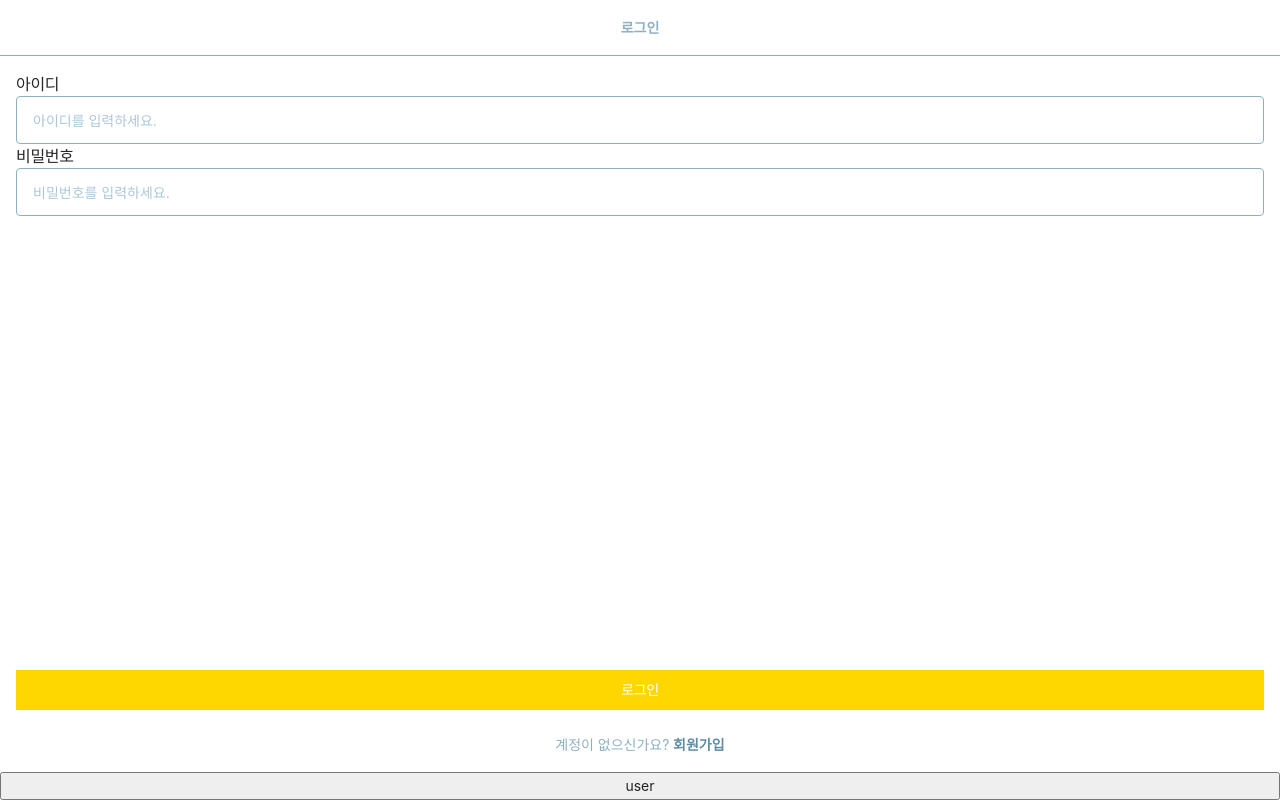
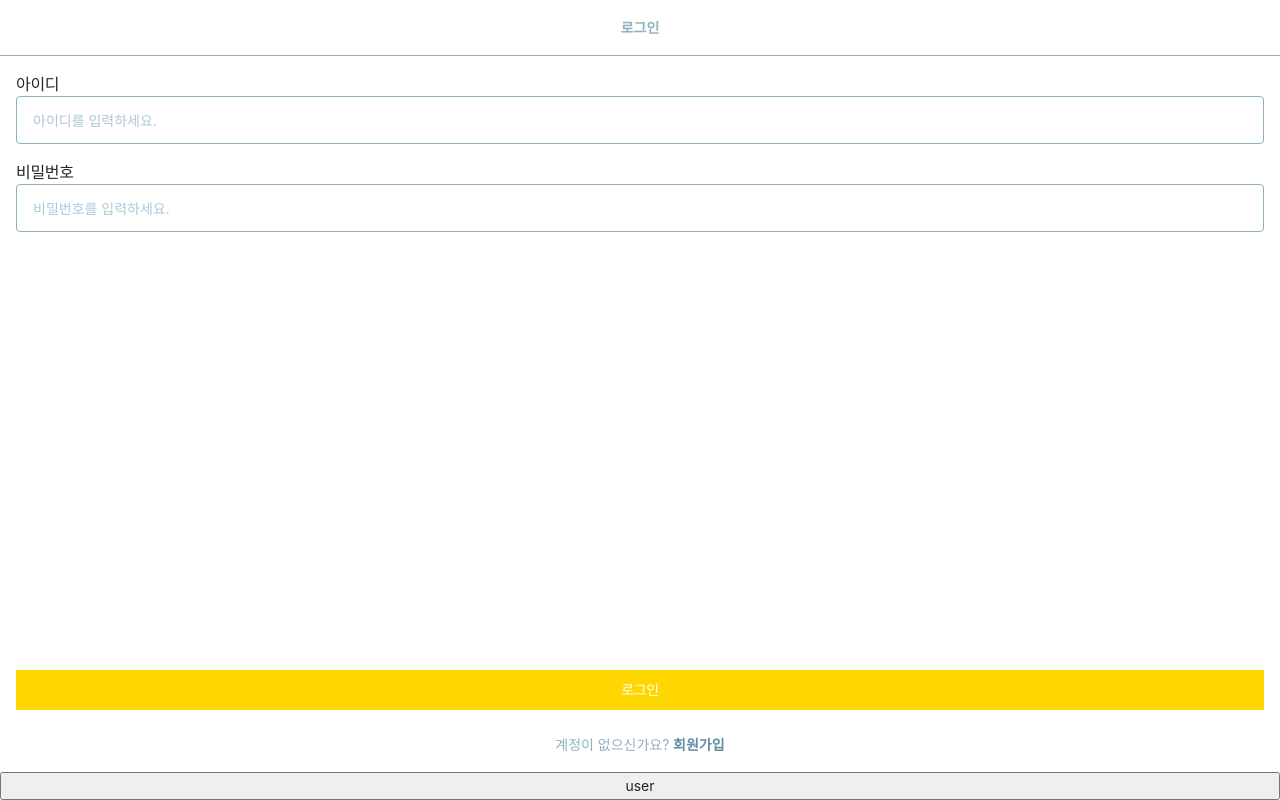
Before and after one commit to Jongyeol91/auction, a Next.js app: page /login in a window 1280 px wide. Built offline with nearby package versions, Linux system fonts and the light colour scheme.

Commit message:
feat: create errorMessage component

```diff
--- a/components/auth/AuthForm.tsx
+++ b/components/auth/AuthForm.tsx
@@ -48,15 +48,15 @@ function AuthForm({ mode }: Props) {
         <LabelInput
           label="아이디"
           placeholder={userIdPlaceholder}
+          errorMessage={errors.userId?.type === 'required' && '아이디를 입력해주세요'}
           {...registerHookForm('userId', { required: true })}
         />
-        {errors.userId?.type === 'required' && 'id를 입력해주세요'}
         <LabelInput
           {...registerHookForm('password', { required: true })}
           label="비밀번호"
+          errorMessage={errors.password?.type === 'required' && '비밀번호를 입력해주세요'}
           placeholder={passwordPlaceholder}
         />
-        {errors.password?.type === 'required' && '비밀번호를 입력해주세요'}
       </Wrapper>
 
       <ActionsBox>
@@ -80,6 +80,7 @@ const Wrapper = styled.div`
   padding: 16px;
   display: flex;
   flex: 1;
+  gap: 16px;
   flex-direction: column;
 `;
 
--- a/components/common/ErrorMessage.tsx
+++ b/components/common/ErrorMessage.tsx
@@ -1,7 +1,7 @@
 import styled from 'styled-components';
 
 interface Props {
-  errorMessage?: string;
+  errorMessage?: string | false;
 }
 
 function ErrorMessage({ errorMessage }: Props) {
--- a/components/common/LabelInput.tsx
+++ b/components/common/LabelInput.tsx
@@ -6,7 +6,7 @@ import ErrorMessage from './ErrorMessage';
 
 interface Props extends InputProps {
   label: string;
-  errorMessage?: string;
+  errorMessage?: string | false;
 }
 
 const LabelInput = forwardRef<HTMLInputElement, Props>(
```
